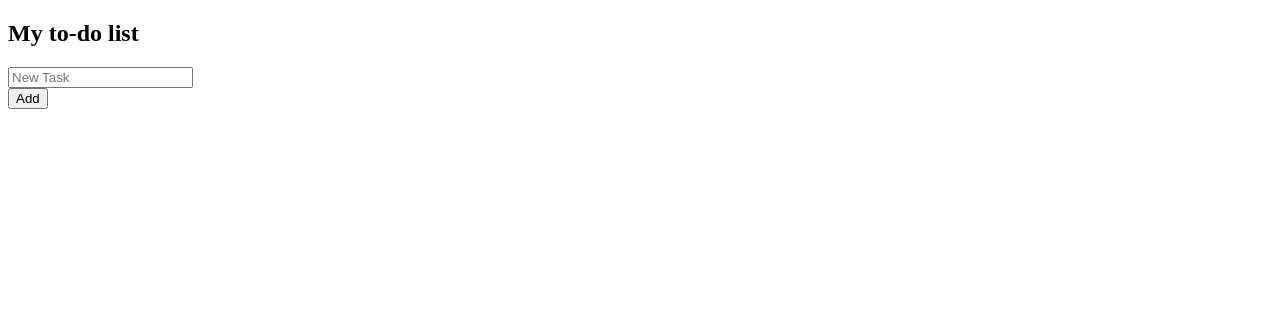
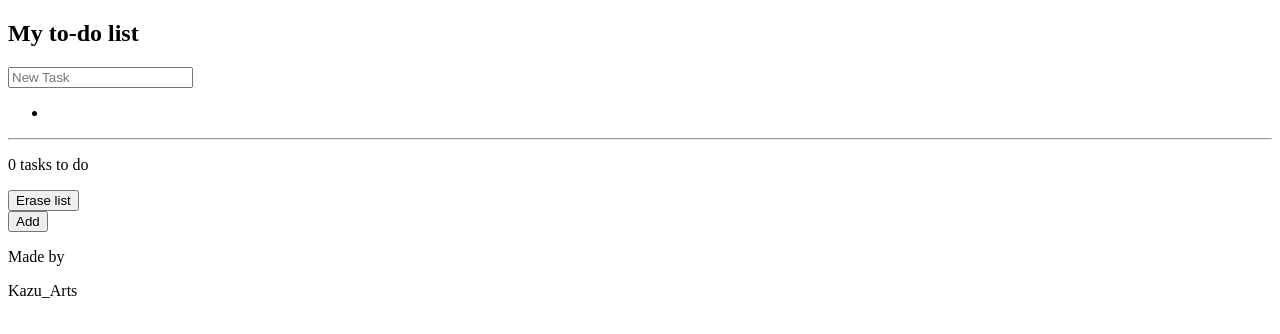
Before and after one commit to Luis-Bravo-Dias/To-Do-list-app, a plain HTML site: page index.html in a window 1280 px wide. Drawn offline with Linux system fonts and the light colour scheme.

Commit message:
basic html

```diff
--- a/index.html
+++ b/index.html
@@ -15,10 +15,23 @@
 			id="task"
 			placeholder="New Task">
 		</div>
-		<button>Add</button>
+		<ul class="scroll">
+			<li id="taskList"></li>
+		</ul>
+		<div>
+			<hr class="counter"/>
+			<div class="counterContainer">
+				<p><span>0</span> tasks to do</p>
+				<button id="deleteButton">Erase list</button>
+			</div>
+		</div>
+		<button class="clickBox">Add</button>
 	</section>
 	<footer>
-
+		<div class="footer">
+			<p class="made">Made by</p>
+			<p class="author">Kazu_Arts</p>
+		</div>
 	</footer>
 </body>
 </html>
```
